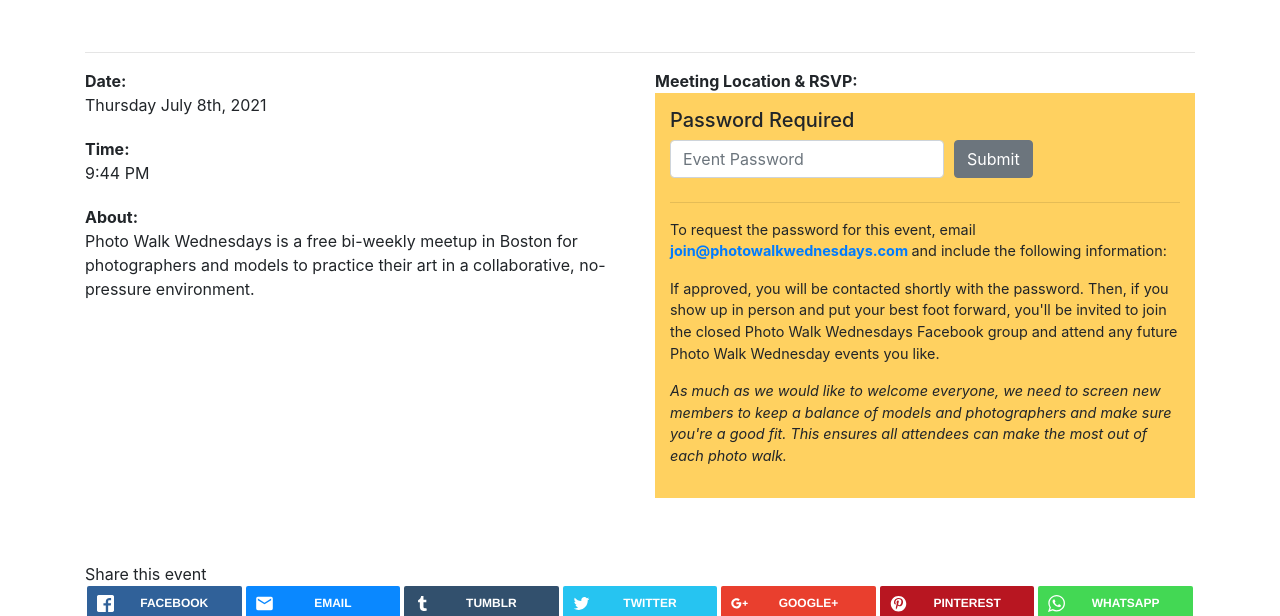
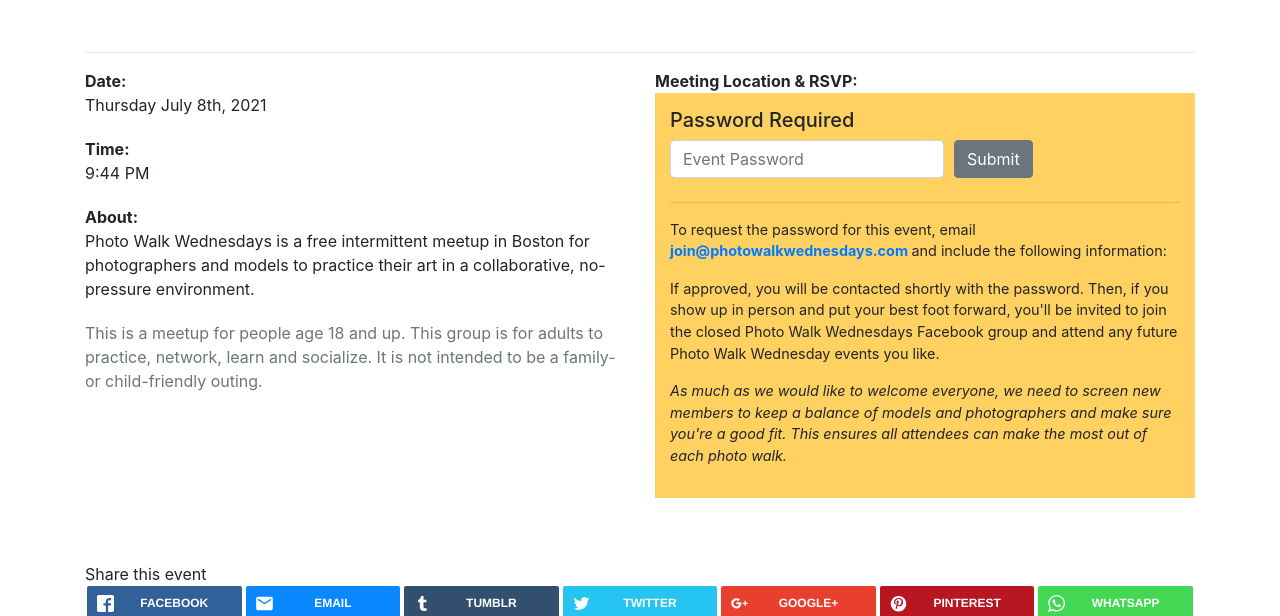
Before and after one commit to amacrobert/photowalkboston, a Symfony app: template templates/event.html.twig in a window 1280 px wide. Shown: the part 552-1168 px from the top of the page. Run offline with Twig, Linux system fonts and the light colour scheme; the template is opened without the code that fills it, so the values that code supplies are empty; some libraries are stand-ins or nearby versions.

Commit message:
Update event page verbiage

```diff
--- a/templates/event.html.twig
+++ b/templates/event.html.twig
@@ -84,7 +84,8 @@
                     {% endif %}
 
                     <dt>About</dt>
-                    <dd>Photo Walk Wednesdays is a free bi-weekly meetup in Boston for photographers and models to practice their art in a collaborative, no-pressure environment.</dd>
+                    <dd>Photo Walk Wednesdays is a free intermittent meetup in Boston for photographers and models to practice their art in a collaborative, no-pressure environment.</dd>
+                    <dd class="text-muted">This is a meetup for people age 18 and up. This group is for adults to practice, network, learn and socialize. It is not intended to be a family- or child-friendly outing.</dd>
                 </dl>
             </div>
 
```
